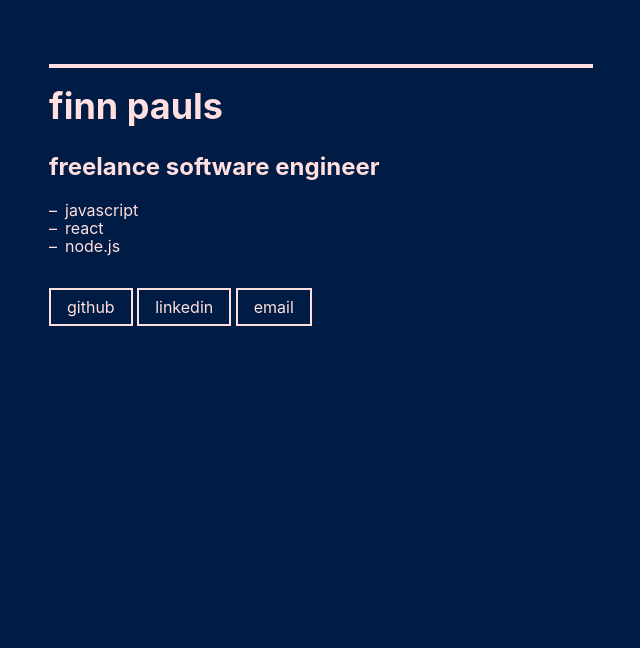
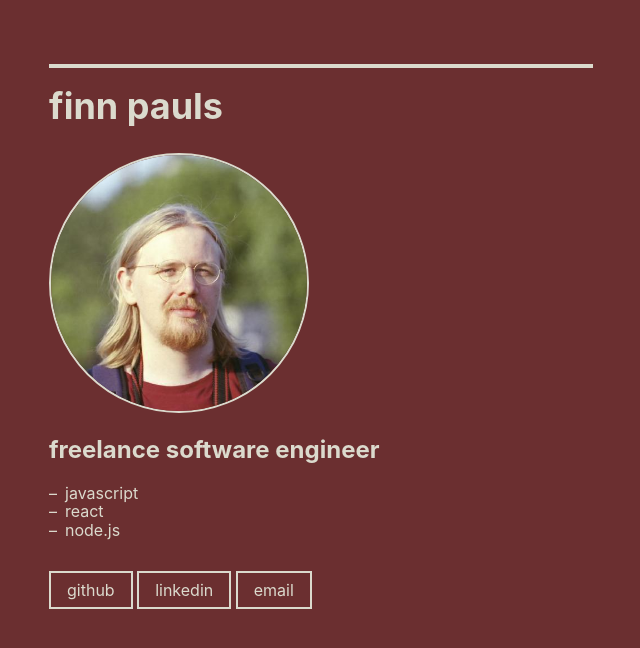
Before and after one commit to finnp/finnp.github.io, a plain HTML site: page index.html in a window 1280 px wide. Shown: the whole page, without its empty margins (15-655 px from the left). Drawn offline with Linux system fonts and the light colour scheme.

Commit message:
picture + colors

```diff
--- a/index.html
+++ b/index.html
@@ -14,15 +14,21 @@
 		  position: absolute;
 		  margin-left: -1em;
 		}
+
+		body, a {
+			background-color: #6B2F30;
+			color: #DBDACD;
+		}
 	</style>
 		<meta name="viewport" content="width=device-width, initial-scale=1">
 	</head>
-	<body class="sans-serif bg-navy washed-red">
+	<body  class="sans-serif">
 		<article class="cf ph3 ph5-ns pv5">
   <header class="fn fl-ns w-50-ns pr4-ns">
     <h1 class="f2 lh-title fw7 mt0 pt3 bt bw2">
       finn pauls
     </h1>
+		<img class="br-100 ba w5 h5 bw1" src="finn.jpeg" alt="Finn Pauls" />
     <h2 class="f3">
       freelance software engineer
     </h2>
@@ -31,9 +37,9 @@
 			<li>react</li>
 			<li>node.js</li>
 		</ul>
-		<a class="f5 link dim ba bw1 ph3 pv2 mv3 mb2 dib washed-red" href="https://github.com/finnp">github</a>
-		<a class="f5 link dim ba bw1 ph3 pv2 mv3 mb2 dib washed-red" href="https://www.linkedin.com/in/finnpauls/">linkedin</a>
-		<a class="f5 link dim ba bw1 ph3 pv2 mv3 mb2 dib washed-red" href="mailto:ich@finnpauls.de">email</a>
+		<a class="f5 link dim ba bw1 ph3 pv2 mv3 mb2 dib" href="https://github.com/finnp">github</a>
+		<a class="f5 link dim ba bw1 ph3 pv2 mv3 mb2 dib" href="https://www.linkedin.com/in/finnpauls/">linkedin</a>
+		<a class="f5 link dim ba bw1 ph3 pv2 mv3 mb2 dib" href="mailto:ich@finnpauls.de">email</a>
   </header>
 </article>
 	</body>
```
Also changed, not shown: finn.jpeg (added).
